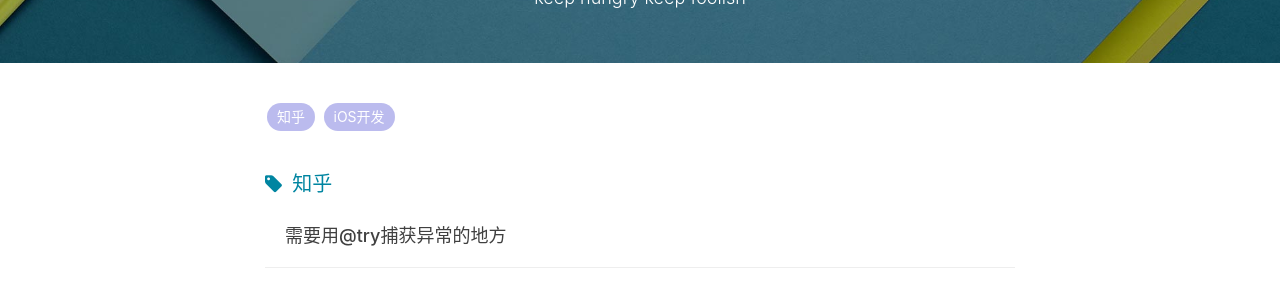
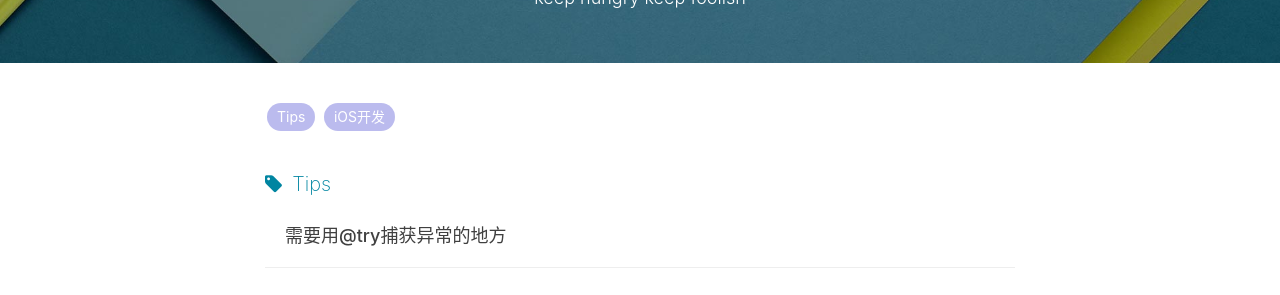
Before and after one commit to dnqs123/dnqs123.github.io, a Jekyll site: the page built from tags.html, in a window 1280 px wide. Shown: the part 165-460 px from the top of the page. Built offline with Jekyll 4.4.1, drawn with Linux system fonts in a browser that asks for light colours; nearby versions of some CDN libraries; comment, search, counter and statistics services are not loaded.

Commit message:
no message

```diff
--- a/_posts/2016-10-09-try-catch.markdown
+++ b/_posts/2016-10-09-try-catch.markdown
@@ -6,29 +6,39 @@ date:       2016-10-09 19:20:00
 author:     "Ryan"
 header-img: "img/home-bg-o.jpg"
 tags:
-    - 知乎
+    - Tips
     - iOS开发
 ---
 
 # 需要用@try捕获异常的地方
 
 ## 	1.
+
 	1. 	[NSKeyedUnarchiver unarchiveObjectWithFile:path]
       	[NSKeyedArchiver archiveRootObject:metadata toFile:[self cacheMetadataFilePath]];
+
 ##  2.
+
 	// Try to resume with resumeData.
 	// Even though we try to validate the resumeData, this may still fail and raise 	excecption.
 	2.	 [self.session downloadTaskWithResumeData:resumeData]
+
 ##		3.
+
 	//It is an error to call removeObserver:forKeyPath: for an object that has not previously been registered as an observer.
 	3.	[object removeObserver:self forKeyPath:NSStringFromSelector(@selector(state))];
+
 ##		4.
+
 	4.  [dict valueForKeyPath:transformedName];
   	 	[self setValue:value forKey:propertyMeta->_name]
+
 ##		5.
+
  	//If obj will not produce valid JSON, an exception is thrown.
 	5.  [NSJSONSerialization dataWithJSONObject:dict options:kNilOptions error:&jsonError];
 
 ##		6.
+
 	// This method raises an exception if the file descriptor is closed or is not valid, if the receiver represents an unconnected pipe or socket endpoint, if no free space is left on the file system, or if any other writing error occurs.
 	6. [[self currentLogFileHandle] writeData:logData] ( NSFileHandle)
```
